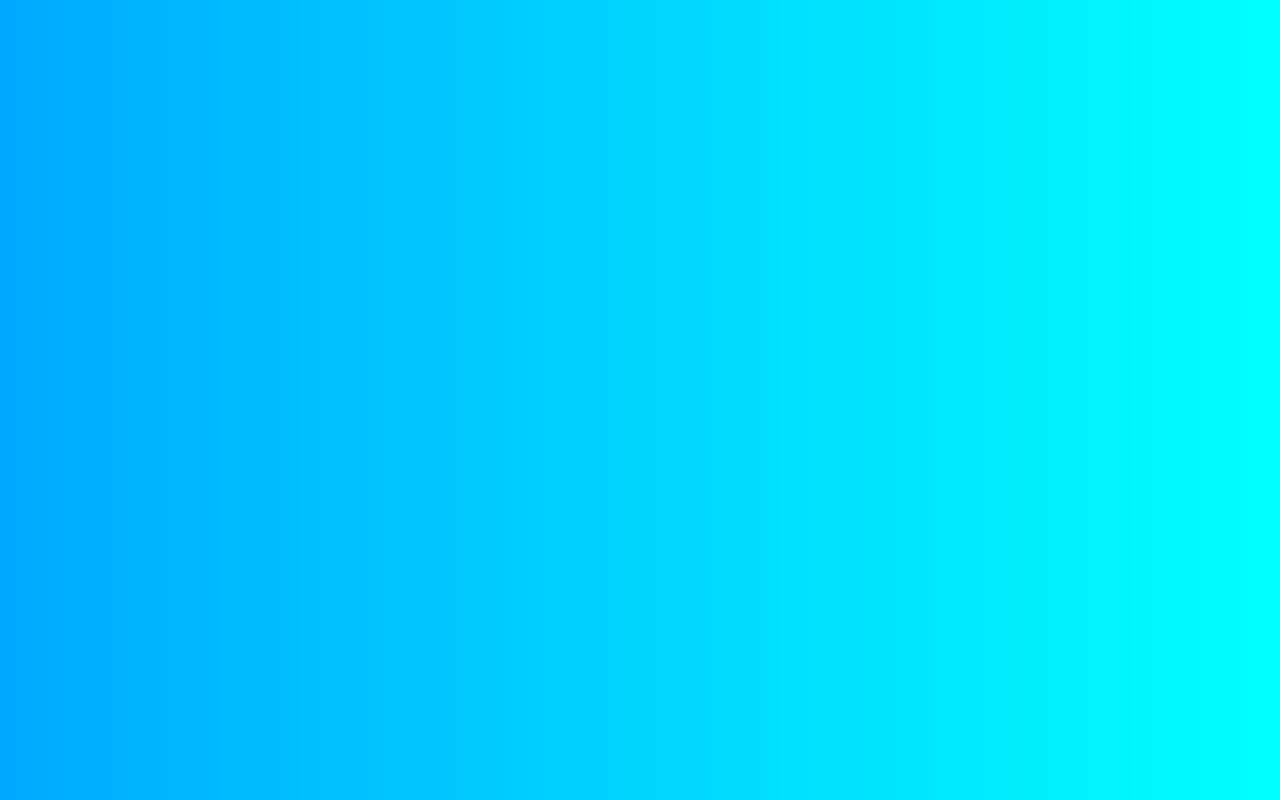
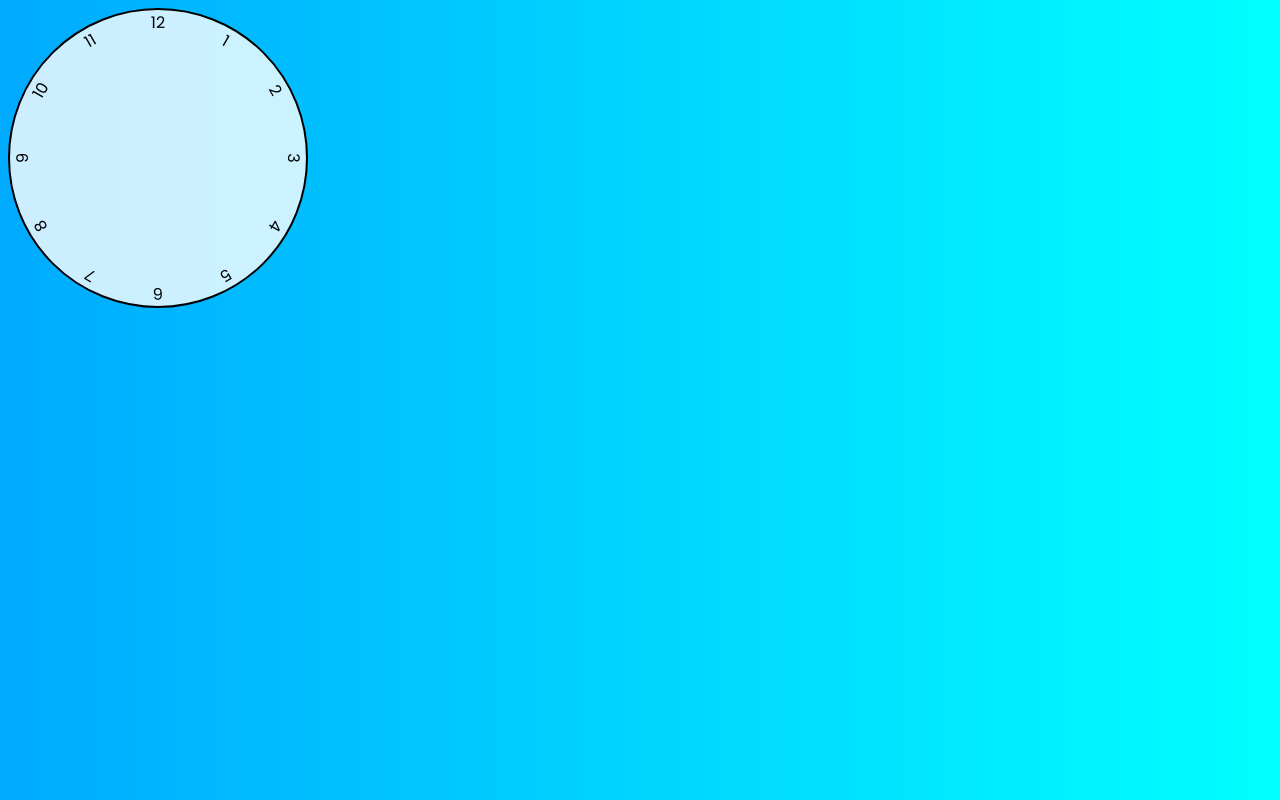
Before and after one commit to yusuforzibekov/js-clock, a plain HTML site: page index.html in a window 1280 px wide. Drawn offline with Linux system fonts and the light colour scheme.

Commit message:
added some html tags

```diff
--- a/index.html
+++ b/index.html
@@ -7,6 +7,25 @@
     <link rel="stylesheet" href="style.css">
 </head>
 <body>
+
+    <div class="clock">
+        <div class="hand hour"></div>
+        <div class="hand minute"></div>
+        <div class="hand second"></div>
+
+        <div class="number number1">1</div>
+        <div class="number number2">2</div>
+        <div class="number number3">3</div>
+        <div class="number number4">4</div>
+        <div class="number number5">5</div>
+        <div class="number number6">6</div>
+        <div class="number number7">7</div>
+        <div class="number number8">8</div>
+        <div class="number number9">9</div>
+        <div class="number number10">10</div>
+        <div class="number number11">11</div>
+        <div class="number number12">12</div>
+    </div>
     <script src="app.js"></script>
 </body>
 </html>
```
